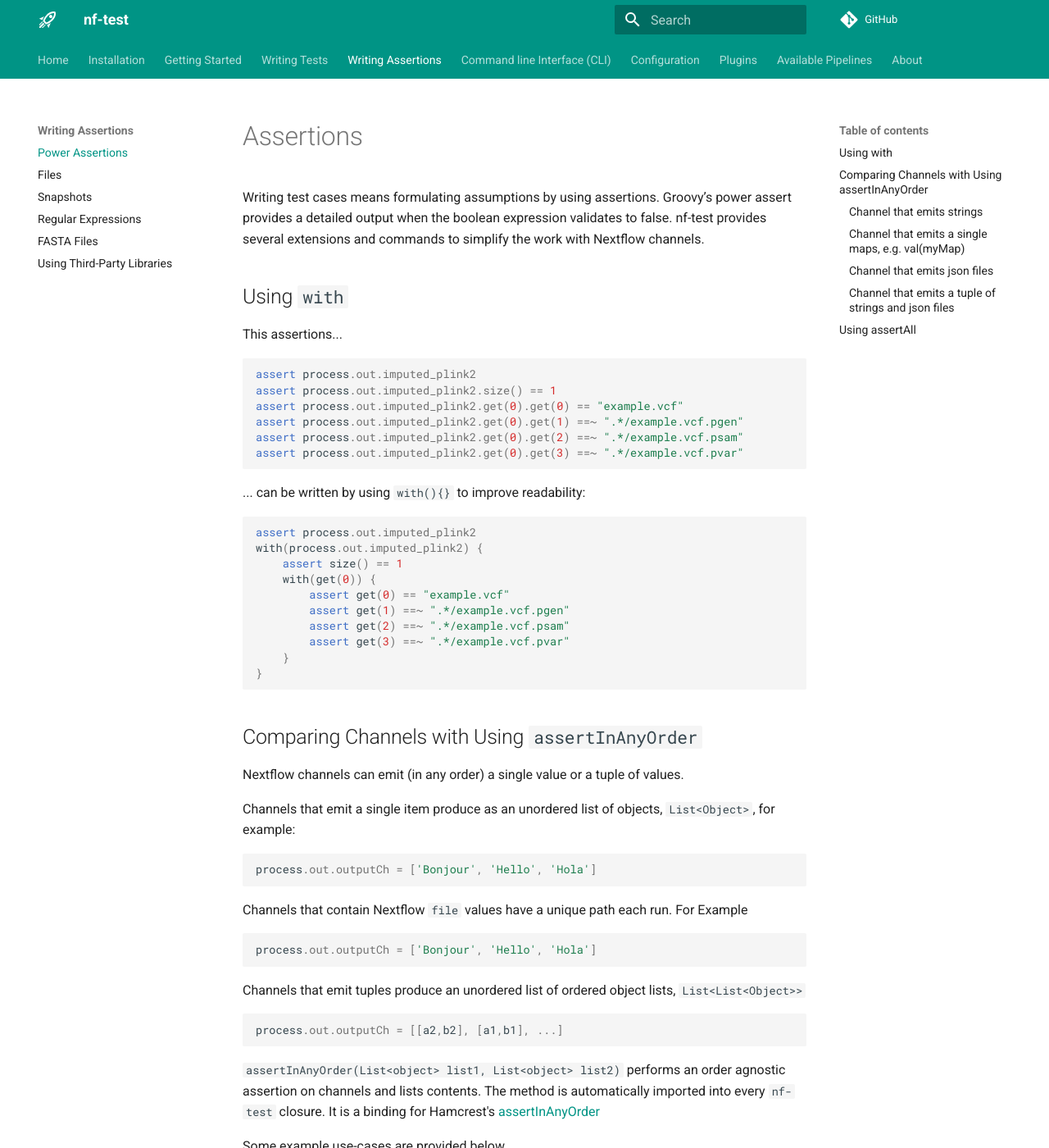
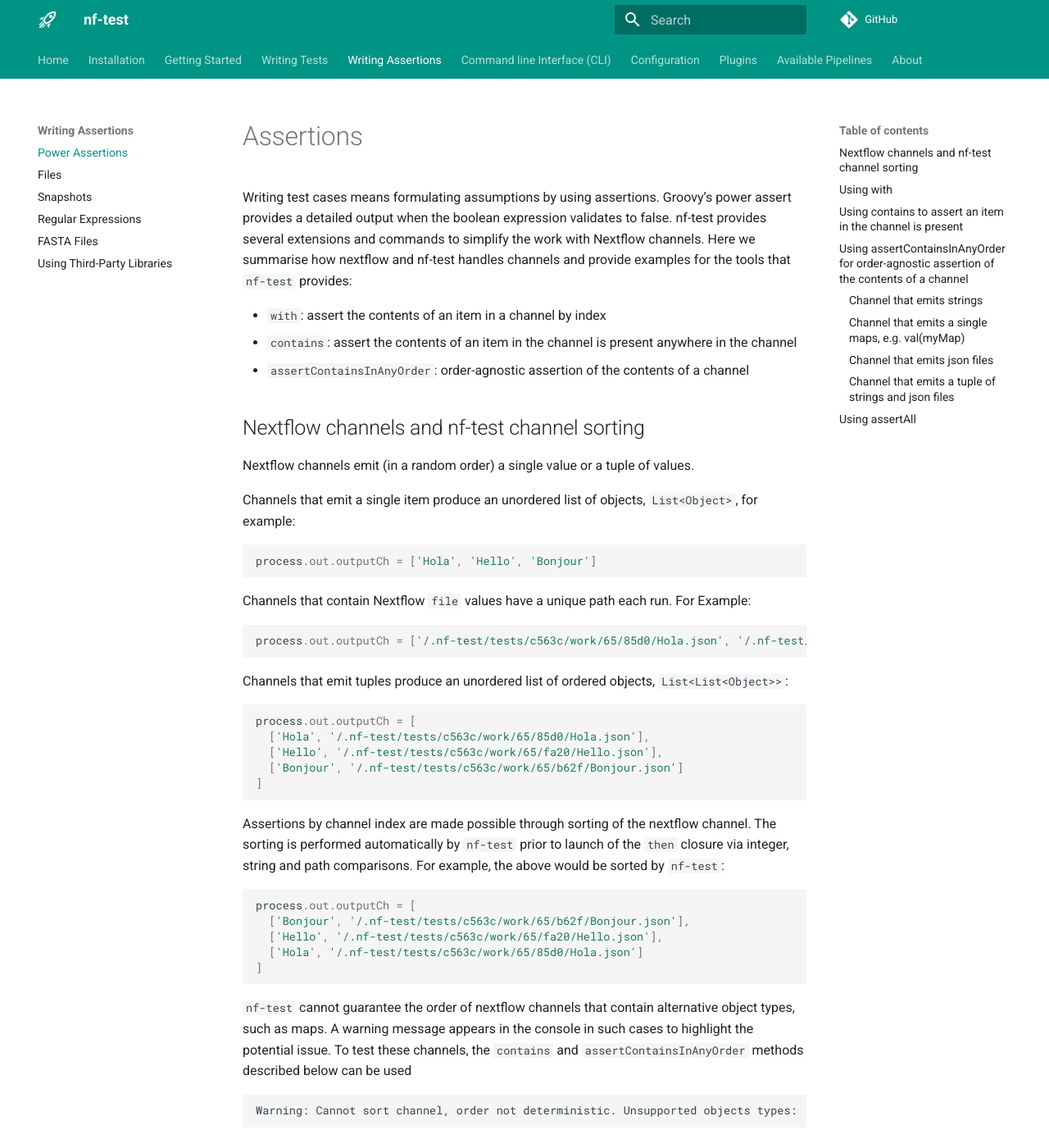
Before and after one commit to askimed/nf-test, an MkDocs documentation site: the page built from docs/assertions/assertions.md, in a window 1280 px wide and 1400 px high. Shown: the whole window at 82% size. Built offline with MkDocs 1.6.1 and Material for MkDocs 9.7.7, drawn with Linux system fonts in a browser that asks for light colours; comment, search, counter and statistics services are not loaded; some of the changed text lies outside the part shown.

Commit message:
improving the docs

````diff
--- a/docs/assertions/assertions.md
+++ b/docs/assertions/assertions.md
@@ -1,6 +1,47 @@
 # Assertions
 
-Writing test cases means formulating assumptions by using assertions. Groovy’s power assert provides a detailed output when the boolean expression validates to false. nf-test provides several extensions and commands to simplify the work with Nextflow channels.
+Writing test cases means formulating assumptions by using assertions. Groovy’s power assert provides a detailed output when the boolean expression validates to false. nf-test provides several extensions and commands to simplify the work with Nextflow channels. Here we summarise how nextflow and nf-test handles channels and provide examples for the tools that `nf-test` provides:
+
+- `with`: assert the contents of an item in a channel by index
+- `contains`: assert the contents of an item in the channel is present anywhere in the channel
+- `assertContainsInAnyOrder`: order-agnostic assertion of the contents of a channel
+
+## Nextflow channels and nf-test channel sorting
+
+Nextflow channels emit (in a random order) a single value or a tuple of values.
+
+Channels that emit a single item produce an unordered list of objects, `List<Object>`, for example:
+```groovy
+process.out.outputCh = ['Hola', 'Hello', 'Bonjour']
+```
+
+Channels that contain Nextflow `file` values have a unique path each run. For Example:
+```groovy
+process.out.outputCh = ['/.nf-test/tests/c563c/work/65/85d0/Hola.json', '/.nf-test/tests/c563c/work/65/fa20/Hello.json', '/.nf-test/tests/c563c/work/65/b62f/Bonjour.json']
+```
+
+Channels that emit tuples produce an unordered list of ordered objects, `List<List<Object>>`:
+```groovy
+process.out.outputCh = [
+  ['Hola', '/.nf-test/tests/c563c/work/65/85d0/Hola.json'],
+  ['Hello', '/.nf-test/tests/c563c/work/65/fa20/Hello.json'],
+  ['Bonjour', '/.nf-test/tests/c563c/work/65/b62f/Bonjour.json']
+]
+```
+
+Assertions by channel index are made possible through sorting of the nextflow channel. The sorting is performed automatically by `nf-test` prior to launch of the `then` closure via integer, string and path comparisons. For example, the above would be sorted by `nf-test`:
+```groovy
+process.out.outputCh = [
+  ['Bonjour', '/.nf-test/tests/c563c/work/65/b62f/Bonjour.json'],
+  ['Hello', '/.nf-test/tests/c563c/work/65/fa20/Hello.json'],
+  ['Hola', '/.nf-test/tests/c563c/work/65/85d0/Hola.json']
+]
+```
+
+`nf-test` cannot guarantee the order of nextflow channels that contain alternative object types, such as maps. A warning message appears in the console in such cases to highlight the potential issue. To test these channels, the `contains` and `assertContainsInAnyOrder` methods described below can be used
+```
+Warning: Cannot sort channel, order not deterministic. Unsupported objects types:
+```
 
 ## Using `with`
 
@@ -30,40 +71,48 @@
 }
 ```
 
-## Comparing Channels with Using `assertInAnyOrder`
+## Using `contains` to assert an item in the channel is present
 
-Nextflow channels can emit (in any order) a single value or a tuple of values.
+Groovy's [contains](https://docs.groovy-lang.org/latest/html/groovy-jdk/java/lang/Iterable.html#contains(java.lang.Object)) and [collect](https://docs.groovy-lang.org/latest/html/groovy-jdk/java/lang/Iterable.html#collect()) methods can be used to flexibly assert an item exists in the channel output.
 
-Channels that emit a single item produce as an unordered list of objects,
-`List<Object>`, for example:
+For example, the below represents a channel that emits a two-element tuple, a string and a json file:
 ```groovy
-process.out.outputCh = ['Bonjour', 'Hello', 'Hola']
+/*
+def process.out.outputCh = [
+  ['Bonjour', '/.nf-test/tests/c563c/work/65/b62f/Bonjour.json'],
+  ['Hello', '/.nf-test/tests/c563c/work/65/fa20/Hello.json'],
+  ['Hola', '/.nf-test/tests/c563c/work/65/85d0/Hola.json']
+]
+*/
 ```
 
-Channels that contain Nextflow `file` values have a unique path each run. For Example
+To assert the channel contains one of the tuples, parse the json and assert:
 ```groovy
-process.out.outputCh = ['Bonjour', 'Hello', 'Hola']
+testData = process.out.outputCh.collect { greeting, jsonPath -> [greeting, path(jsonPath).json] }
+assert testData.contains(['Hello', path('./myTestData/Hello.json').json])
 ```
 
-Channels that emit tuples produce an unordered list of ordered object lists, `List<List<Object>>`
+To assert a subset of the tuple data, filter the channel using collect. For example, to assert the greeting only:
 ```groovy
-process.out.outputCh = [[a2,b2], [a1,b1], ...]
+testData = process.out.outputCh.collect { greeting, jsonPath -> greeting }
+assert testData.contains('Hello')
 ```
 
+See [the files page](./files.md) for more information on parsing and asserting various file types.
 
-`assertInAnyOrder(List<object> list1, List<object> list2)` performs an order agnostic assertion on channels and lists contents. The method is automatically imported into every `nf-test` closure. It is a binding for Hamcrest's [assertInAnyOrder](http://hamcrest.org/JavaHamcrest/javadoc/1.3/org/hamcrest/Matchers.html#containsInAnyOrder(org.hamcrest.Matcher))
+
+## Using `assertContainsInAnyOrder` for order-agnostic assertion of the contents of a channel
+
+`assertContainsInAnyOrder(List<object> list1, List<object> list2)` performs an order agnostic assertion on channels contents and is available in every `nf-test` closure. It is a binding for Hamcrest's [assertContainsInAnyOrder](http://hamcrest.org/JavaHamcrest/javadoc/1.3/org/hamcrest/Matchers.html#containsInAnyOrder(org.hamcrest.Matcher)).
 
 Some example use-cases are provided below.
 
-Note: `nf-test` attempts to pre-sort the Channel through integer, string and path comparisons. This makes repeatability comparisons by index possible, but can fail to produce repeatable orderings when the data contains other class types. A warning message appears if the channel contains other classes objects. An alternative is to handle assertions using the method outlined here.
-
-
 ### Channel that emits strings
 ```groovy
-// process.out.outputCh = ['Hola', 'Hello', 'Bonjour']
+// process.out.outputCh = ['Bonjour', 'Hello', 'Hola']
 
-def expected = ['Bonjour', 'Hello', 'Hola']
-assertInAnyOrder(process.out.outputCh, expected)
+def expected = ['Hola', 'Hello', 'Bonjour']
+assertContainsInAnyOrder(process.out.outputCh, expected)
 
 ```
 
@@ -92,9 +129,23 @@
     'A': [1,2,3]
   ]
 ]
-assertInAnyOrder(process.out.outputCh, expected)
+*/
+
+def expected = [
+  [
+    'A': [1,2,3],
+    'B': [4,5,6]
+  ],
+  [
+    'C': [7,8,9],
+    'D': [10,11,12]
+  ]
+]
+
+assertContainsInAnyOrder(process.out.outputCh, expected)
 
 ```
+
 
 ### Channel that emits json files
 
@@ -105,95 +156,88 @@
 ```groovy
 /*
 process.out.outputCh = [
-  '/path/to/some/file1.json',
-  '/path/to/another/file2.json'
+  '/.nf-test/tests/c563c/work/65/b62f/Bonjour.json',
+  '/.nf-test/tests/c563c/work/65/fa20/Hello.json',
+  '/.nf-test/tests/c563c/work/65/85d0/Hola.json'
 ]
 */
 
 def actual = process.out.outputCh.collect { filepath -> path(filepath).json }
 def expected = [
-  path('./myTestData/file2.json').json,
-  path('./myTestData/file1.json').json
+  path('./myTestData/Hello.json').json,
+  path('./myTestData/Hola.json').json,
+  path('./myTestData/Bonjour.json').json,
 ]
 
-assertInAnyOrder(actual, expected)
+assertContainsInAnyOrder(actual, expected)
 
 ```
 
 ### Channel that emits a tuple of strings and json files
 
-See [the files page](./files.md) for more information on parsing and asserting various file types
+See [the files page](./files.md) for more information on parsing and asserting various file types.
 
 Since the ordering of items within the tuples are consistent, we can assert this case:
 
 ```groovy
 /*
 process.out.outputCh = [
-  ['Hello', '/path/to/some/file1.json'],
-  ['Hola', '/path/to/another/file2.json']
+  ['Bonjour', '/.nf-test/tests/c563c/work/65/b62f/Bonjour.json'],
+  ['Hello', '/.nf-test/tests/c563c/work/65/fa20/Hello.json'],
+  ['Hola', '/.nf-test/tests/c563c/work/65/85d0/Hola.json']
 ]
 */
 
 def actual = process.out.outputCh.collect { greeting, filepath -> [greeting, path(filepath).json] }
 def expected = [
-  ['Hola', path('./myTestData/file2.json').json],
-  ['Hello', path('./myTestData/file1.json').json]
+  ['Hola', path('./myTestData/Hola.json').json],
+  ['Hello', path('./myTestData/Hello.json').json],
+  ['Bonjour', path('./myTestData/Bonjour.json').json],
 ]
 
-assertInAnyOrder(actual, expected)
+assertContainsInAnyOrder(actual, expected)
 ```
 
 To assert the json only and ignore the strings:
 ```groovy
 /*
 process.out.outputCh = [
-  ['Hello', '/path/to/some/file1.json'],
-  ['Hola', '/path/to/another/file2.json']
+  ['Bonjour', '/.nf-test/tests/c563c/work/65/b62f/Bonjour.json'],
+  ['Hello', '/.nf-test/tests/c563c/work/65/fa20/Hello.json'],
+  ['Hola', '/.nf-test/tests/c563c/work/65/85d0/Hola.json']
 ]
 */
 
 def actual = process.out.outputCh.collect { greeting, filepath -> path(filepath).json }
 def expected = [
-  path('./myTestData/file2.json').json,
-  path('./myTestData/file1.json').json
+  path('./myTestData/Hello.json').json,
+  path('./myTestData/Hola.json').json,
+  path('./myTestData/Bonjour.json').json
 ]
 
-assertInAnyOrder(actual, expected)
+assertContainsInAnyOrder(actual, expected)
 ```
 
 To assert the strings only and not the json files:
 ```groovy
 /*
 process.out.outputCh = [
-  ['Hello', '/path/to/some/file1.json'],
-  ['Hola', '/path/to/another/file2.json']
+  ['Bonjour', '/.nf-test/tests/c563c/work/65/b62f/Bonjour.json'],
+  ['Hello', '/.nf-test/tests/c563c/work/65/fa20/Hello.json'],
+  ['Hola', '/.nf-test/tests/c563c/work/65/85d0/Hola.json']
 ]
 */
 
 def actual = process.out.outputCh.collect { greeting, filepath -> greeting }
-def expected = ['Hola', 'Hello']
+def expected = ['Hello', 'Hola', 'Bonjour]
 
-assertInAnyOrder(actual, expected)
-```
-
-To assert that one of json files occurs in one of the tuples:
-```groovy
-/*
-def process.out.outputCh = [
-  ['Hello', '/path/to/some/file1.json'],
-  ['Hola', '/path/to/another/file2.json']
-]
-*/
-
-def actual = process.out.outputCh.collect { greeting, filepath -> path(filepath).json }
-
-assert actual.contains(path('./myTestData/file2.json').json)
+assertContainsInAnyOrder(actual, expected)
 ```
 
 
 ## Using `assertAll`
 `assertAll(Closure... closures)` ensures that all supplied closures do no throw exceptions. The number of failed closures is reported in the Exception message. This useful for efficient debugging
-a set of test assertions in one go.
+of a set of test assertions from a single test run.
 
 ```groovy
 def a = 2
````
Also changed, not shown: other parts of docs/assertions/assertions.md (+0 -12 lines).
